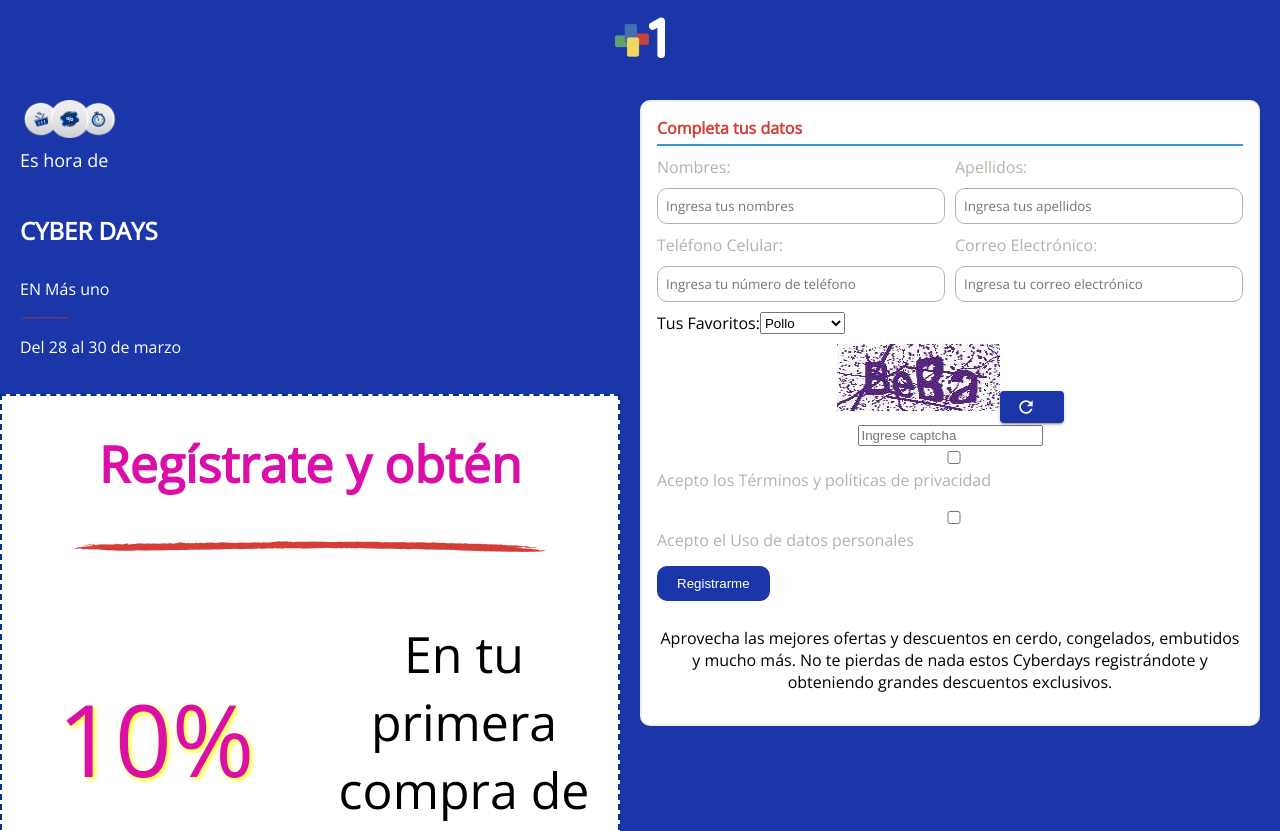
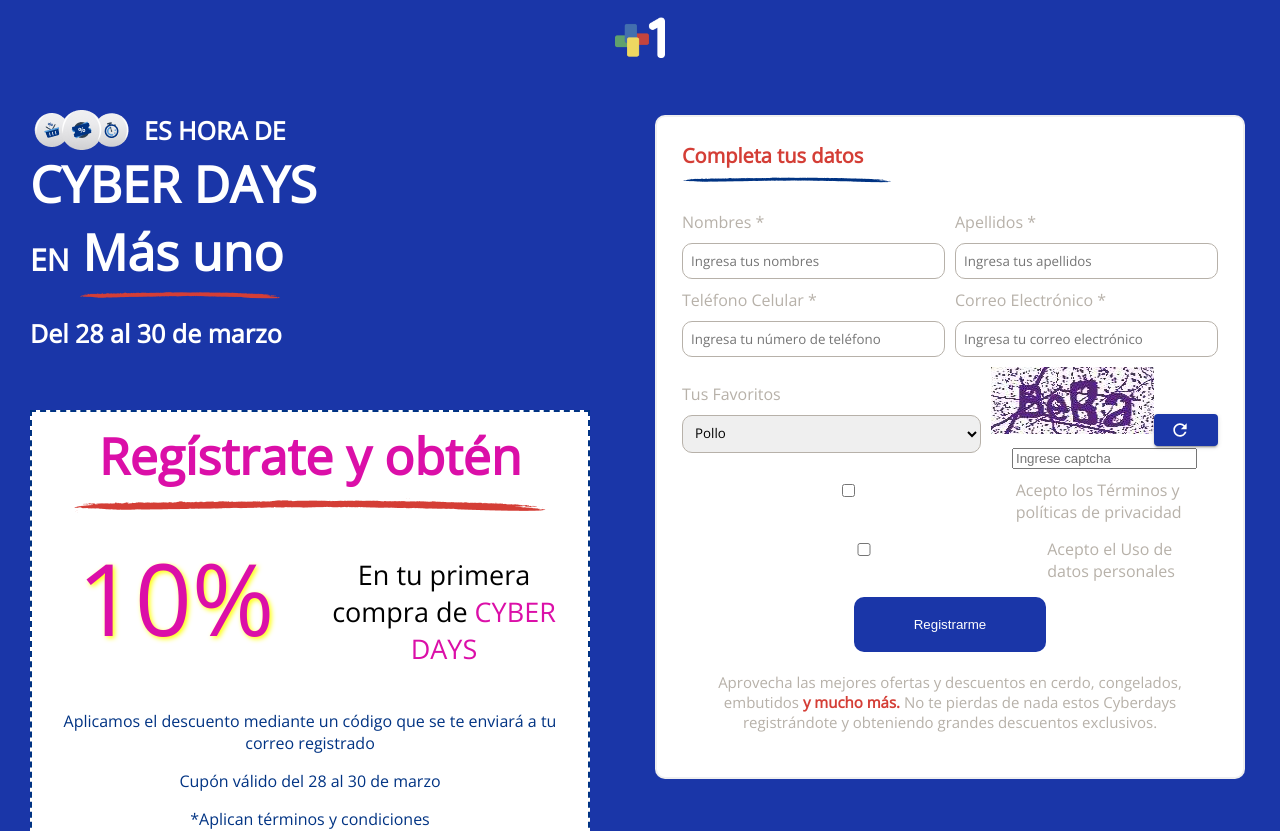
Before and after one commit to TharlezMontalvo/masunotest, a React (Create React App) app: page / in a window 1280 px wide. Shown: the top 831 px of the page. Built offline with nearby package versions, Linux system fonts and the light colour scheme.

Commit message:
Corrigiendo componente de la  Ventana Principal

```diff
--- a/src/components/Anuncio/Anuncio.js
+++ b/src/components/Anuncio/Anuncio.js
@@ -6,6 +6,7 @@
 const Anuncio = () => {
   return (
     <div className="anuncio-container">
+      <div className="second-container">
         <div className="section">
           <h1 className="section-title">Regístrate y obtén</h1>
           <div className="section-image">
@@ -29,7 +30,7 @@
         <div className="fila fila-6">
           <p className="terminos-condiciones">*Aplican términos y condiciones</p>
         </div>
-
+        </div>
     </div>
   );
 };
--- a/src/components/Anuncio/Anuncio.scss
+++ b/src/components/Anuncio/Anuncio.scss
@@ -1,8 +1,10 @@
 .anuncio-container {
     background-color: white;
+    margin: 30px;
+
+  .second-container{
     border: 2px dashed #003383;
-    height: 100%;
-
+    padding: 10px;
     .fila {
       width: 100%;
     }
@@ -13,34 +15,43 @@
         .section-title {
           color: #DB0FA8;
           font-size: 50px;
+          margin: 0;
         }
 
         .section-image {
+          margin: 0;
           img {
             max-width: 100%;
             height: auto;
+            margin: 0;
           }
         }
       }
     .fila-3 {
         display: flex;
         height: 50%;
+        margin: 0;
       .columna {
         flex: 1;
+        margin: 0;
       }
       .izquierda {
         text-align: center;
+        margin: 0;
         .porcentaje {
           color: #DB0FA8;
           text-shadow: 2px 2px 5px yellow;
           font-size: 100px;
+          margin: 0;
         }
       }
       .derecha {
         text-align: center;
-        font-size: 50px;
+        font-size: 27px;
+        margin: 0;
         .cyber-days {
           color: #DB0FA8;
+          margin: 0;
         }
       }
     }
@@ -60,5 +71,5 @@
       font-size: 24px;
     }
 
-
+    }
   }
--- a/src/components/Bodies/Bodies.scss
+++ b/src/components/Bodies/Bodies.scss
@@ -1,24 +1,23 @@
-// CombinedComponent.scss
 .combined-container {
     display: flex;
     background-color: #1A36A8;
   }
 
   .left-column {
-    flex: 1; /* Ocupa todo el espacio disponible en la izquierda */
+    flex: 1;
     display: flex;
     flex-direction: column;
   }
 
   .right-column {
-    flex: 1; /* Ocupa todo el espacio disponible en la derecha */
-    padding: 20px; /* Ajusta el espacio según tus necesidades */
+    flex: 1;
+    padding: 20px;
   }
 
   .first-row {
-    flex: 1; /* Ocupa la mitad del espacio disponible en la izquierda */
+    flex: 1;
   }
 
   .second-row {
-    flex: 1; /* Ocupa la otra mitad del espacio disponible en la izquierda */
+    flex: 1;
   }
--- a/src/components/Body1/Body1.js
+++ b/src/components/Body1/Body1.js
@@ -1,4 +1,3 @@
-// Section.js
 import React from 'react';
 import './Body1.scss';
 import subrayado from '../../img/Subrayado Rojo.png'
@@ -9,14 +8,16 @@
     <div className="Body1">
       <div className="top-section">
         <img src={Body} alt="Imagen" className="centered-image" />
-        <p className="white-text">Es hora de</p>
+        <div className="text-container">
+          <p className="first-line">ES HORA DE </p>
+        </div>
       </div>
-      <p className="white-bold-text">CYBER DAYS</p>
       <div className="more-one">
-        <p>EN Más uno</p>
-        <img src={subrayado} alt="Otra imagen" />
+        <p className="second-line">CYBER DAYS</p>
+        <p className="third-line"><span className="small-text">EN</span>  Más uno</p>
+        <img src={subrayado} alt="subrayado" />
       </div>
-      <p>Del 28 al 30 de marzo</p>
+      <p className="last-line">Del 28 al 30 de marzo</p>
     </div>
   );
 };
--- a/src/components/Body1/Body1.scss
+++ b/src/components/Body1/Body1.scss
@@ -2,41 +2,51 @@
     text-align: left;
     color: white;
     background-color: #1A36A8;
-    padding: 20px;
+    padding: 30px;
+    font-weight: bold;
+    margin: 0;
 
     .top-section {
       display: flex;
-      align-items: left;
-      flex-direction: column;
-      margin-bottom: 20px;
-
-      .centered-image {
-        flex: 1;
-        width: 100px; // Ajusta el ancho según tus necesidades
-        height: auto; // Ajusta la altura según tus necesidades
-      }
-
-      .white-text {
-
-        color: white;
-        font-size: 18px; // Ajusta el tamaño del texto según tus necesidades
-        margin-top: 10px; // Ajusta el margen superior según tus necesidades
-      }
+      align-items: center;
     }
 
-    .white-bold-text {
-      font-weight: bold;
-      font-size: 24px; // Ajusta el tamaño del texto según tus necesidades
-      margin-bottom: 15px; // Ajusta el margen inferior según tus necesidades
+    .centered-image {
+      margin-right: 10px;
+    }
+
+    .text-container {
+      display: flex;
+      flex-direction: column;
+    }
+    .first-line {
+      font-size: 25px;
+      margin: 0;
+    }
+    .second-line {
+      font-size: 50px;
+      margin: 0;
     }
 
     .more-one {
       display: flex;
       flex-direction: column;
+      .third-line{
+        font-size: 50px;
+        margin: 0;
+        .small-text{
+          font-size: 30px;
+        }
+      }
+      img {
+        width: 200px;
+        height: 20px;
+        margin: 0 0 10px 50px;
+      }
 
-      img {
-        width: 50px; // Ajusta el ancho según tus necesidades
-        height: auto; // Ajusta la altura según tus necesidades
-      }
+    }
+    .last-line{
+      font-size: 25px;
+      margin: 0;
     }
   }
--- a/src/components/Form/Form.js
+++ b/src/components/Form/Form.js
@@ -1,8 +1,8 @@
-// Form.js
-
 import React, { useState } from 'react';
 import './Form.scss';
 import Captcha from './captcha';
+import subrayado from '../../img/Subrayado Azul.png'
+
 
 const Form = () => {
   const [placeholders, setPlaceholders] = useState({
@@ -33,11 +33,14 @@
     <div className="form-container">
       <div className="form-title">
       <strong>Completa tus datos</strong>
+      <div className="section-image">
+          <img src={subrayado} alt="Imagen del subrayado" />
+        </div>
       </div>
 
       <div className="form-row">
         <div className="form-field">
-          <label htmlFor="nombres">Nombres:</label>
+          <label htmlFor="nombres">Nombres *</label>
           <input
             type="text"
             id="nombres"
@@ -48,7 +51,7 @@
           />
         </div>
         <div className="form-field">
-          <label htmlFor="apellidos">Apellidos:</label>
+          <label htmlFor="apellidos">Apellidos *</label>
           <input
             type="text"
             id="apellidos"
@@ -62,7 +65,7 @@
 
       <div className="form-row">
         <div className="form-field">
-          <label htmlFor="telefono">Teléfono Celular:</label>
+          <label htmlFor="telefono">Teléfono Celular *</label>
           <input
             type="tel"
             id="telefono"
@@ -73,7 +76,7 @@
           />
         </div>
         <div className="form-field">
-          <label htmlFor="correo">Correo Electrónico:</label>
+          <label htmlFor="correo">Correo Electrónico *</label>
           <input
             type="email"
             id="correo"
@@ -86,38 +89,39 @@
       </div>
 
       <div className="form-row">
-        <label htmlFor="favoritos">Tus Favoritos:</label>
-        <br></br>
-        <select id="favoritos" name="favoritos">
-          <option value="opcion1">Pollo</option>
-          <option value="opcion2">Cerdo</option>
-          <option value="opcion3">Embutidos</option>
-        </select>
+        <div className="form-field">
+          <label htmlFor="favoritos">Tus Favoritos</label>
+          <select id="favoritos" name="favoritos">
+            <option value="opcion1">Pollo</option>
+            <option value="opcion2">Cerdo</option>
+            <option value="opcion3">Embutidos</option>
+          </select>
+        </div>
+        <Captcha />
       </div>
 
-      <Captcha />
 
-       <div className="form-row">
-        <div className="form-field">
+      <div className="form-row ">
+        <div className="form-field checkbox-field">
           <input type="checkbox" id="terminos" name="terminos" />
           <label htmlFor="terminos">Acepto los Términos y políticas de privacidad</label>
         </div>
       </div>
 
       <div className="form-row">
-        <div className="form-field">
+        <div className="form-field checkbox-field">
           <input type="checkbox" id="usoDatos" name="usoDatos" />
           <label htmlFor="usoDatos">Acepto el Uso de datos personales</label>
         </div>
       </div>
 
-      <div className="form-row">
+      <div className="form-row center-button">
         <button className="register-button">Registrarme</button>
       </div>
       <div className="form-row">
         <p className="offers-paragraph">
           Aprovecha las mejores ofertas y descuentos en cerdo, congelados, embutidos
-          y mucho más. No te pierdas de nada estos Cyberdays registrándote y obteniendo grandes descuentos exclusivos.
+          <span className="red-text"> y mucho más.</span> No te pierdas de nada estos Cyberdays registrándote y obteniendo grandes descuentos exclusivos.
         </p>
       </div>
     </div>
--- a/src/components/Form/Form.scss
+++ b/src/components/Form/Form.scss
@@ -1,9 +1,9 @@
 
 .form-container {
   border: 2px solid #1111;
-  padding: 15px;
-  margin-bottom: 20px;
-  text-align: center;
+  padding: 25px;
+  margin: 15px;
+  text-align: left;
   align-items: center;
   justify-content: center;
   background-color: white;
@@ -11,16 +11,18 @@
 
   .form-title {
     color: #D43E36;
-    border-bottom: 2px solid #3498db;
     margin-bottom: 10px;
     padding-bottom: 5px;
     text-align: left;
+    font-size: 20px;
   }
 
   .form-row {
     display: flex;
     flex-direction: row;
     margin-bottom: 10px;
+    align-items: center;
+    text-align: center;
 
     &:last-child {
       margin-bottom: 0;
@@ -61,17 +63,34 @@
       align-self: flex-start;
     }
   }
-
+  .center-button {
+    display: flex;
+    justify-content: center;
+    margin:auto;
+  }
+  .checkbox-field {
+    display: flex;
+    align-items: center;
+  }
   .register-button {
-    background-color: #1A36A8; // Color de fondo azul
-    color: #fff; // Texto blanco
-    padding: 10px 20px; // Ajusta el relleno según sea necesario
+    background-color: #1A36A8;
+    color: #fff;
+    padding: 20px 60px;
     border: none;
     border-radius: 10px;
     cursor: pointer;
   }
 
-  .p{
-    color: #595959;
+  .offers-paragraph{
+    color: #B7B1A9;
+    font-size: 15px;
+    padding: 5px 10px;
+
+      .red-text {
+        color: #D43E36;
+        font-weight: bold;
+      }
   }
+
+
 }
```
Also changed, not shown: src/img/Subrayado Azul.png (added). Lines whose indentation alone changed are shown as unchanged.
